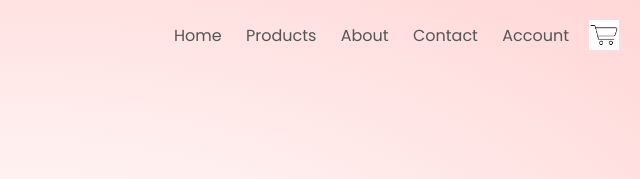
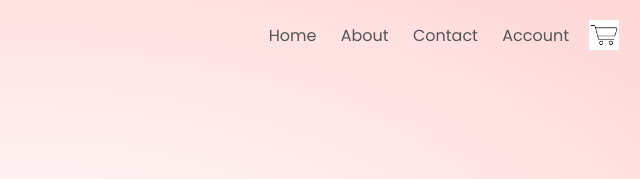
Before and after one commit to aastha2803/Food_Gallery, a plain HTML site: page index.html in a window 1280 px wide. Shown: the top 179 px of the page, 616-1256 px from the left. Drawn offline with Linux system fonts and the light colour scheme.

Commit message:
remove Product Tag

```diff
--- a/index.html
+++ b/index.html
@@ -20,7 +20,6 @@
 				<nav>
 					<ul>
 						<li><a href="">Home</a></li>
-						<li><a href="">Products</a></li>
 						<li><a href="">About</a></li>
 						<li><a href="">Contact</a></li>
 						<li><a href="">Account</a></li>
```
